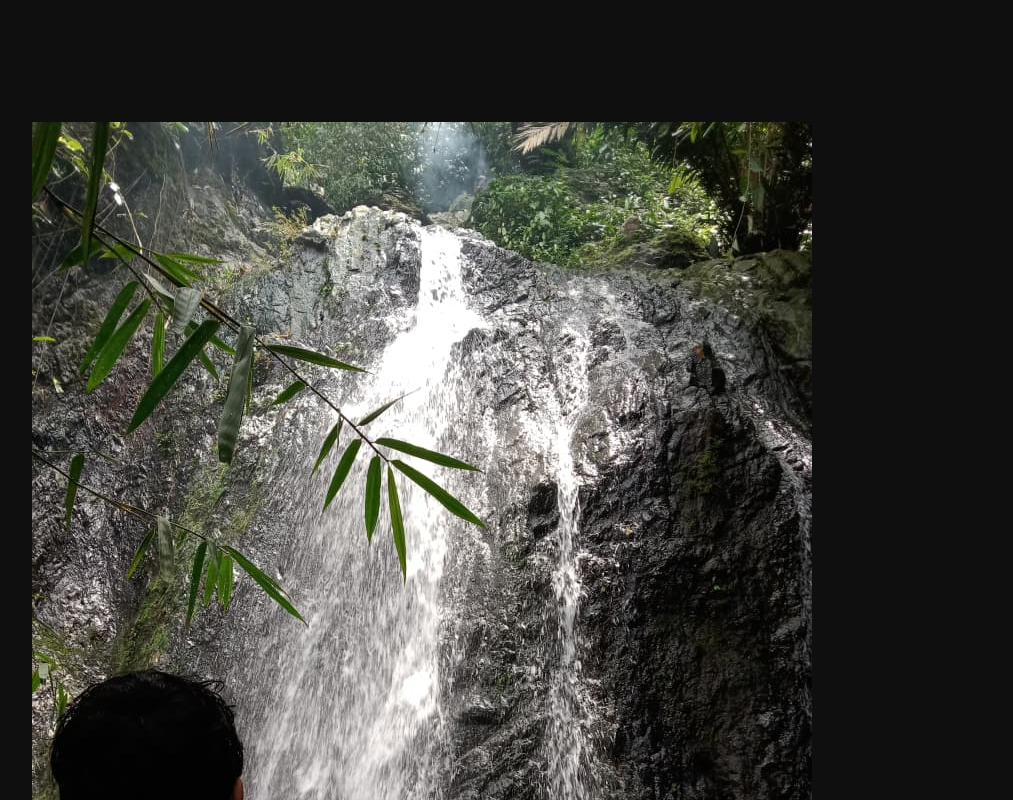
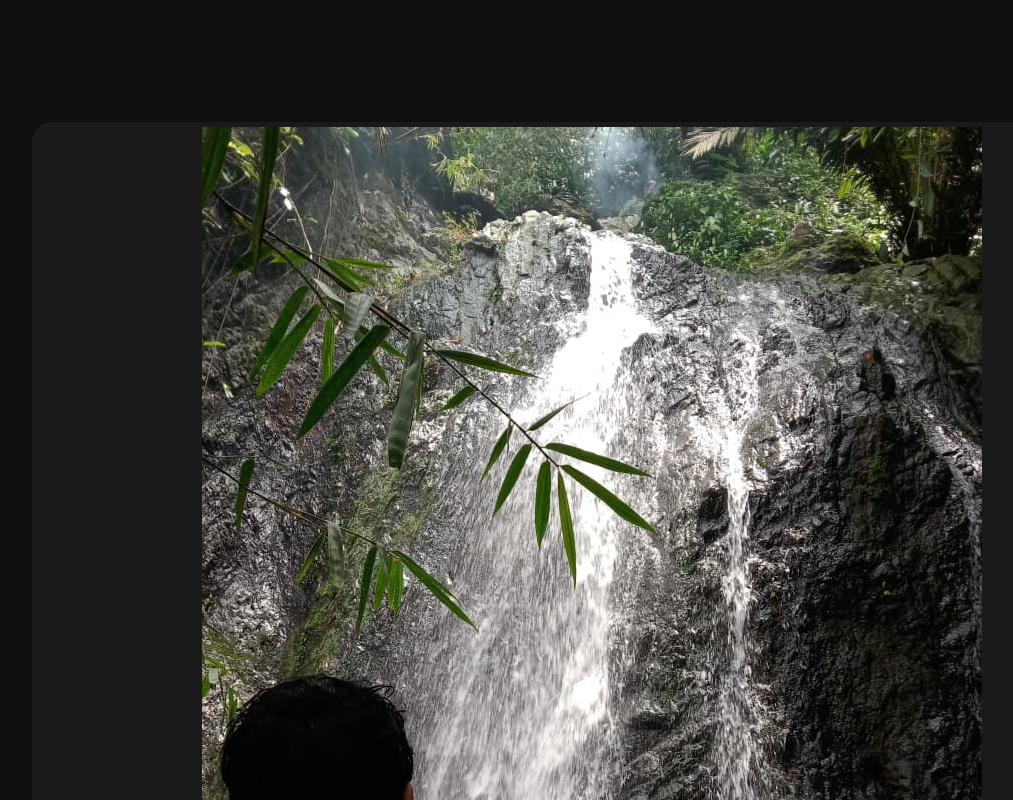
Before and after one commit to hafizhmaulanayusuf6-gif/tgsAkhirDicoding_profile, a plain HTML site: page index.html in a window 1280 px wide. Shown: the part 820-1620 px from the top of the page, without its empty margins (48-1061 px from the left). Drawn offline with Linux system fonts and the light colour scheme.

Commit message:
membuat halaman tentang

```diff
--- a/css/style.css
+++ b/css/style.css
@@ -137,3 +137,15 @@ section#tentang {
     align-items: center;
     justify-content: space-between;
 }
+
+.tentang-content {
+    flex: 1;
+    gap: 3rem;
+}
+
+aside {
+    background-color: #1a1a1a;
+    padding: 5px;
+    border-radius: 20px;
+    text-align: center;
+}
```
